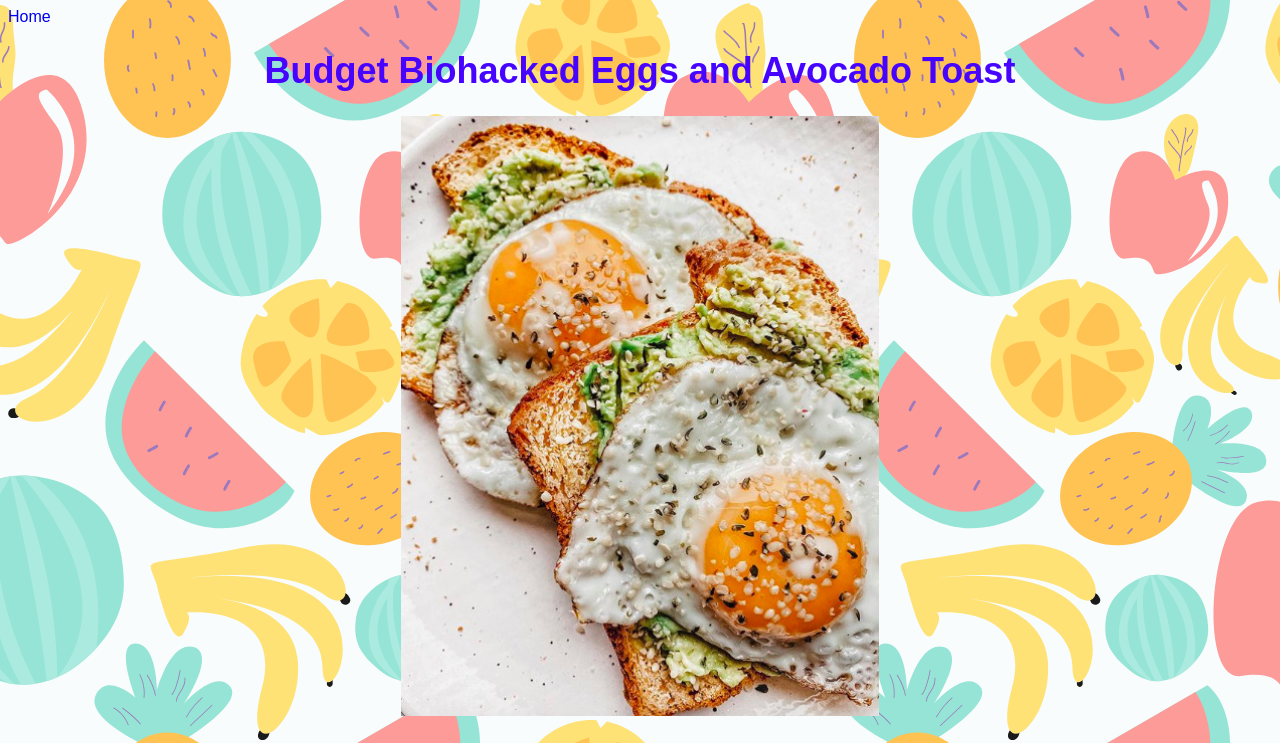
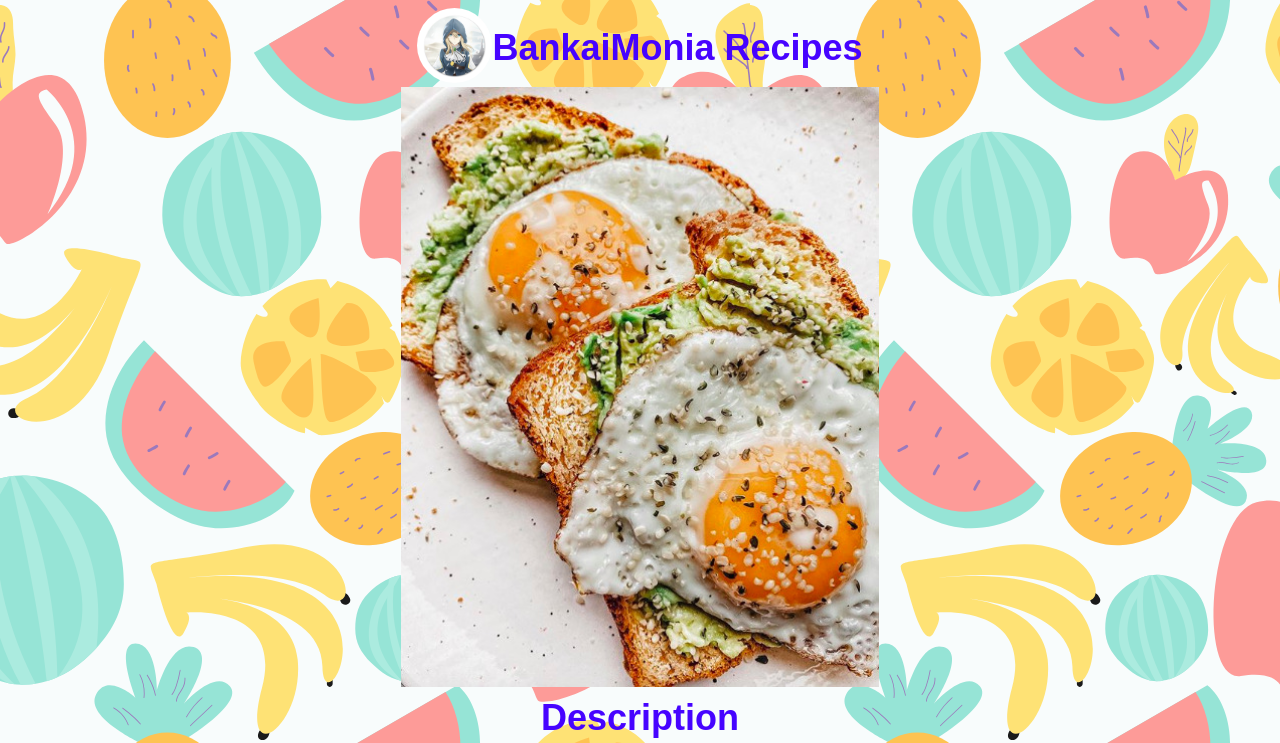
Before and after one commit to dizmat/odinRecipes, a plain HTML site: page recipes/biohacked-eggs.html in a window 1280 px wide. Shown: the top 743 px of the page. Drawn offline with Linux system fonts and the light colour scheme.

Commit message:
fix: update logo position and links
Added logo to home page next to the heading so that the page is
aesthetic. Add logo to biohacked eggs page as well.

```diff
--- a/css/style.css
+++ b/css/style.css
@@ -7,6 +7,7 @@ h2 {
   color: #4603ff;
   text-align: center;
   font-size: 36px;
+  margin: 10px 0px;
 }
 
 p {
@@ -46,3 +47,15 @@ a {
 div ol p {
   margin-top: 10px;
 }
+
+.logo {
+  width: 75px;
+  height: auto;
+  border-radius: 50%;
+}
+
+.nav {
+  display: flex;
+  color: white;
+  place-content: center;
+}
--- a/recipes/biohacked-eggs.html
+++ b/recipes/biohacked-eggs.html
@@ -6,13 +6,22 @@
     <link rel="stylesheet" href="../css/style.css" />
   </head>
   <body>
-    <a href="../index.html">Home</a>
-    <h1>Budget Biohacked Eggs and Avocado Toast</h1>
+    <div class="nav">
+      <a href="../index.html"
+        ><img
+          class="logo"
+          src="../images/violet-evergarden-logo.jpg"
+          alt="A logo of anime character Violet Evergaren"
+      /></a>
+      <h1>BankaiMonia Recipes</h1>
+
+    </div>
     <div>
       <img
         class="food"
         src="../images/biohacked-eggs/eggs-with-hemp-seeds.png"
         height="600"
+        width="auto"
         alt="Picture of Eggs with hemp seeds sitting on bread that has Avocados spread onto it"
       />
     </div>
@@ -89,7 +98,6 @@
     </div>
     <div>
       <img
-        class="supplemental"
         src="../images/biohacked-eggs/Belmar.jpg"
         alt="A picture of biohacker Nate Belmar"
       />
```
Also changed, not shown: index.html (+10 -1 lines), images/violet-evergarden-logo.jpg (added), 1 other file.
